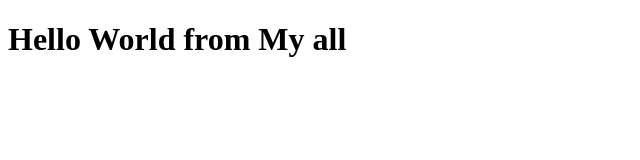
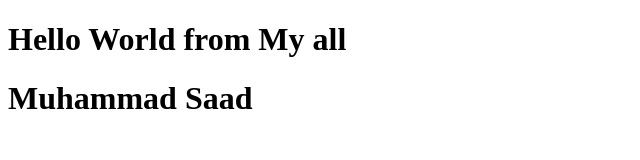
Before and after one commit to CleverCodder/Bootcamp2020Sample, a plain HTML site: page index.html in a window 1280 px wide. Shown: the whole page, without its empty margins (0-640 px from the left). Drawn offline with Linux system fonts and the light colour scheme.

Commit message:
update index.html

```diff
--- a/index.html
+++ b/index.html
@@ -8,5 +8,6 @@
 </head>
 <body>
     <h1>Hello World from My all</h1>
+    <h1>Muhammad Saad</h1>
 </body>
 </html>
```
